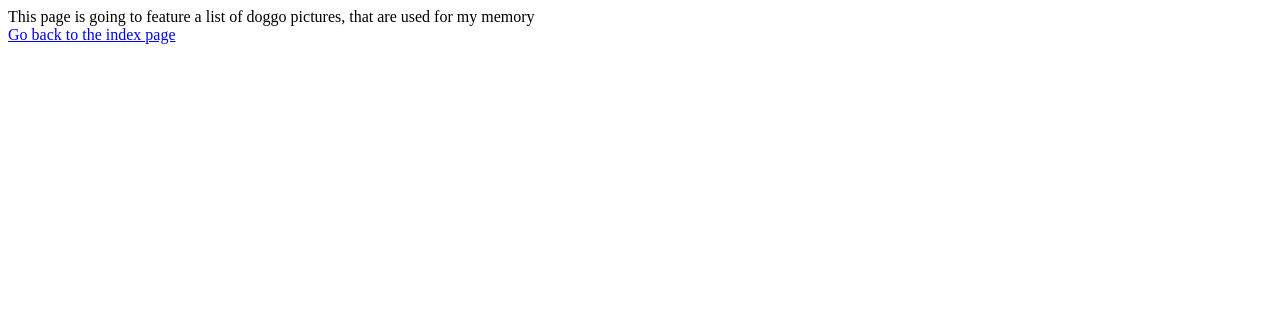
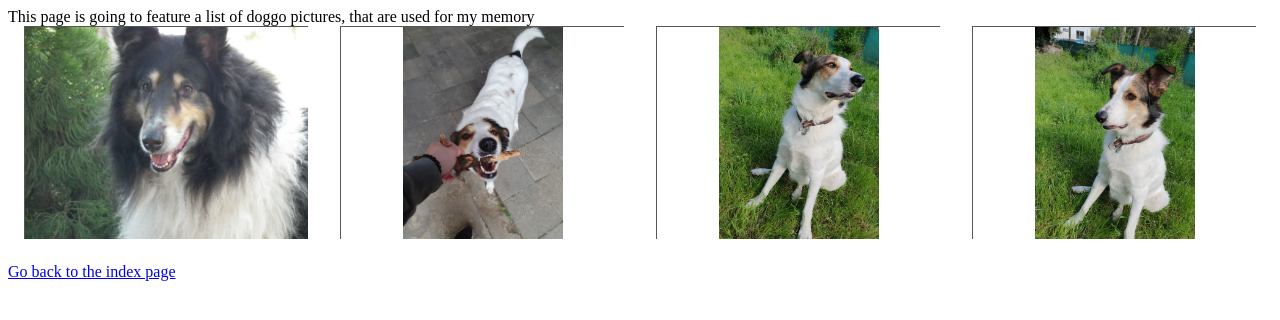
Before and after one commit to AndreasGiersch/website, a Gatsby site: page /doggos in a window 1280 px wide. Built offline with nearby package versions, Linux system fonts and the light colour scheme; Gatsby itself is replaced by a stand-in of ours.

Commit message:
updated page with new pictures

```diff
--- a/package.json
+++ b/package.json
@@ -12,6 +12,7 @@
     "gatsby-plugin-offline": "^3.0.41",
     "gatsby-plugin-react-helmet": "^3.1.24",
     "gatsby-plugin-sharp": "^2.4.13",
+    "gatsby-remark-images-grid": "^1.2.0",
     "gatsby-source-filesystem": "^2.1.56",
     "gatsby-transformer-sharp": "^2.3.19",
     "prop-types": "^15.7.2",
--- /dev/null
+++ b/src/components/Django1.js
@@ -0,0 +1,21 @@
+import React from "react"
+import { useStaticQuery, graphql } from "gatsby"
+import Img from "gatsby-image"
+
+const Django1 = () => {
+  const data = useStaticQuery(graphql`
+    query {
+      placeholderImage: file(relativePath: { eq: "Django-1.jpg" }) {
+        childImageSharp {
+          fluid(maxWidth: 300) {
+            ...GatsbyImageSharpFluid
+          }
+        }
+      }
+    }
+  `)
+
+  return <Img fluid={data.placeholderImage.childImageSharp.fluid}  imgStyle={{ objectFit: 'contain', border: "1px #565656 solid", borderradius: "10px" }}  />
+}
+
+export default Django1
--- /dev/null
+++ b/src/components/Django2.js
@@ -0,0 +1,21 @@
+import React from "react"
+import { useStaticQuery, graphql } from "gatsby"
+import Img from "gatsby-image"
+
+const Django2 = () => {
+  const data = useStaticQuery(graphql`
+    query {
+      placeholderImage: file(relativePath: { eq: "Django-2.jpg" }) {
+        childImageSharp {
+          fluid(maxWidth: 300) {
+            ...GatsbyImageSharpFluid
+          }
+        }
+      }
+    }
+  `)
+
+  return <Img fluid={data.placeholderImage.childImageSharp.fluid}   imgStyle={{ objectFit: 'contain', border: "1px #565656 solid", borderradius: "10px" }}  />
+}
+
+export default Django2
--- /dev/null
+++ b/src/components/Django3.js
@@ -0,0 +1,21 @@
+import React from "react"
+import { useStaticQuery, graphql } from "gatsby"
+import Img from "gatsby-image"
+
+const Django3 = () => {
+  const data = useStaticQuery(graphql`
+    query {
+      placeholderImage: file(relativePath: { eq: "Django-3.jpg" }) {
+        childImageSharp {
+          fluid(maxWidth: 300) {
+            ...GatsbyImageSharpFluid
+          }
+        }
+      }
+    }
+  `)
+
+  return <Img fluid={data.placeholderImage.childImageSharp.fluid}  imgStyle={{ objectFit: 'contain', border: "1px #565656 solid", borderradius: "10px" }}  />
+}
+
+export default Django3
--- a/src/components/image.js
+++ b/src/components/image.js
@@ -14,9 +14,11 @@ import Img from "gatsby-image"
  */
 
 /**
- * Queries the site for a picture of dahla
+ * Queries the site for dog pictures
  */
-const Image = () => {
+// const paths = ["Dahla.jpg", "Django-1.jpg", "Django-2.jpg", "Django-3.jpg"]
+
+const Dahla = () => {
   const data = useStaticQuery(graphql`
     query {
       placeholderImage: file(relativePath: { eq: "Dahla.jpg" }) {
@@ -29,7 +31,7 @@ const Image = () => {
     }
   `)
 
-  return <Img fluid={data.placeholderImage.childImageSharp.fluid} />
+  return <Img fluid={data.placeholderImage.childImageSharp.fluid}  imgStyle={{ objectFit: 'contain', border: "1px #565656 solid", borderradius: "10px" }} />
 }
 
-export default Image
+export default Dahla
--- a/src/components/layout.css
+++ b/src/components/layout.css
@@ -21,6 +21,15 @@ nav,
 section,
 summary {
   display: block;
+}
+nav {
+  font-size: medium;
+}
+.navbar-search {
+  margin-bottom: 0;
+}
+.doggogrid{
+  margin: 25px 10px 25px 10px;
 }
 audio,
 canvas,
@@ -210,7 +219,6 @@ body {
   font-feature-settings: "kern", "liga", "clig", "calt";
 }
 img {
-  max-width: 100%;
   margin-left: 0;
   margin-right: 0;
   margin-top: 0;
@@ -219,6 +227,8 @@ img {
   padding-right: 0;
   padding-top: 0;
   margin-bottom: 1.45rem;
+  border: 1px #565656 solid;
+  border-radius: 10px;
 }
 h1 {
   margin-left: 0;
--- a/src/components/navbar.js
+++ b/src/components/navbar.js
@@ -42,7 +42,7 @@ const Navigationbar = ({ MenuItems }) => (
           <NavDropdown.Item href="/">Separated link</NavDropdown.Item>
         </NavDropdown>
       </Nav>
-      <Form inline>
+      <Form inline className="navbar-search">
         <FormControl type="text" placeholder="Search..." className="mr-sm-2" />
         <Button variant="outline-success">Search</Button>
       </Form>
--- a/src/pages/doggos.js
+++ b/src/pages/doggos.js
@@ -1,11 +1,31 @@
 import React from "react"
 import { Link } from "gatsby"
+import Dahla from "../components/image"
+import Django1 from "../components/Django1"
+import Django2 from "../components/Django2"
+import Django3 from "../components/Django3"
+
 
 const Doggos = () => {
   return (
     <div>
       This page is going to feature a list of doggo pictures, that are used for
       my memory <br />
+
+      <div className="doggogrid" style = {{display: "flex", justifyContent: "center"}}>
+        <div style = {{width: "25%", margin: "0 1rem", marginBottom: "1.5rem"}}>
+            <Dahla style={{display: "inline-block"}} imgStyle={{ objectFit: 'contain' }} />
+        </div>
+        <div style = {{width: "25%", margin: "0 1rem", marginBottom: "1.5rem"}}>
+            <Django1 style={{display: "inline-block"}} />
+        </div>
+        <div style = {{width: "25%", margin: "0 1rem", marginBottom: "1.5rem"}}>
+            <Django2 style={{display: "inline-block"}} imgStyle={{ objectFit: 'contain' }} />
+        </div>
+        <div style = {{width: "25%", margin: "0 1rem", marginBottom: "1.5rem"}}>
+            <Django3 style={{display: "inline-block"}} />
+        </div>
+      </div>
       <Link to="/">Go back to the index page</Link>
     </div>
   )
```
Also changed, not shown: src/images/Django-1.jpg (added), src/images/Django-2.jpg (added), src/images/Django-3.jpg (added), src/images/Django.jpg (added), 1 other file.
